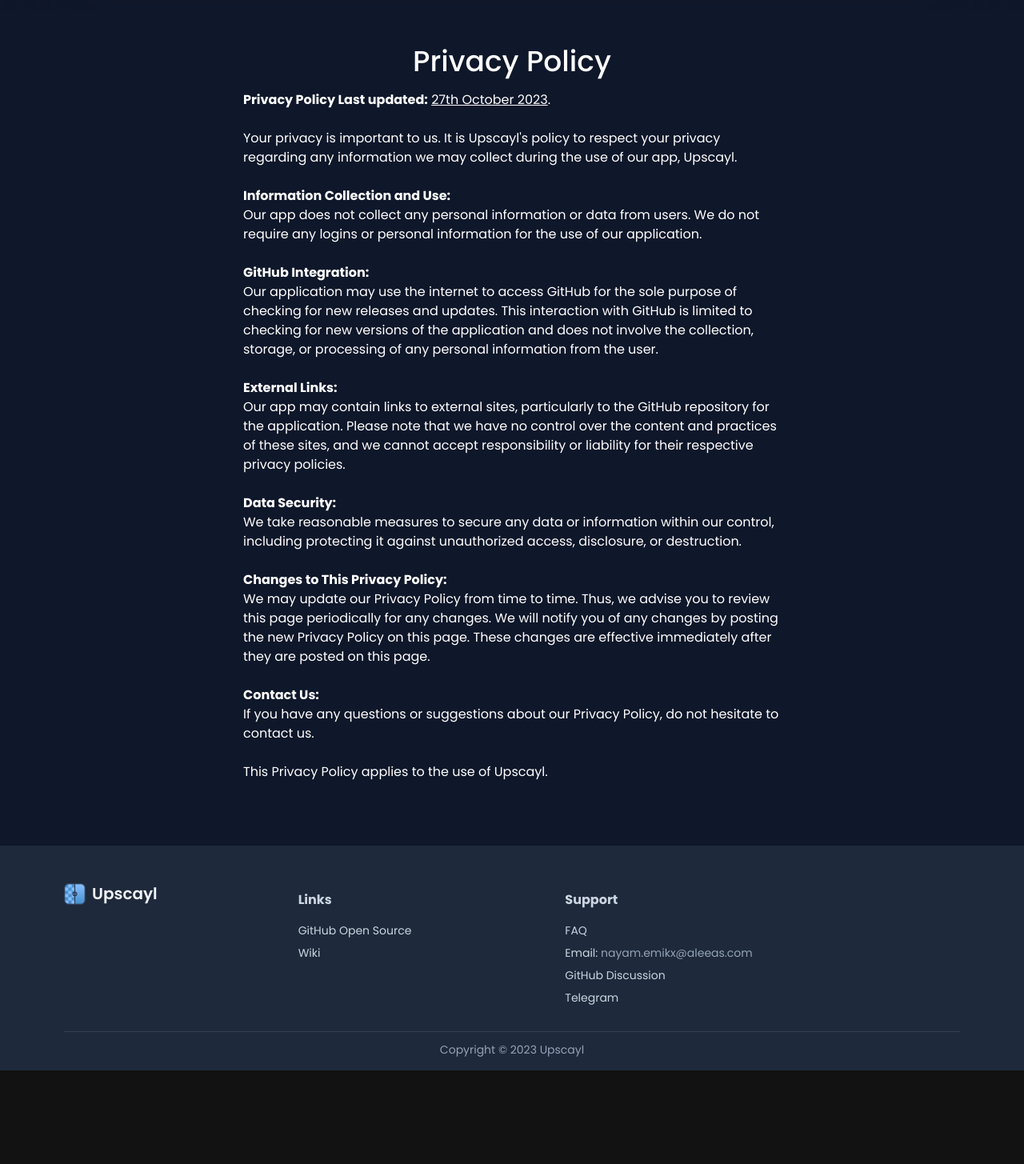
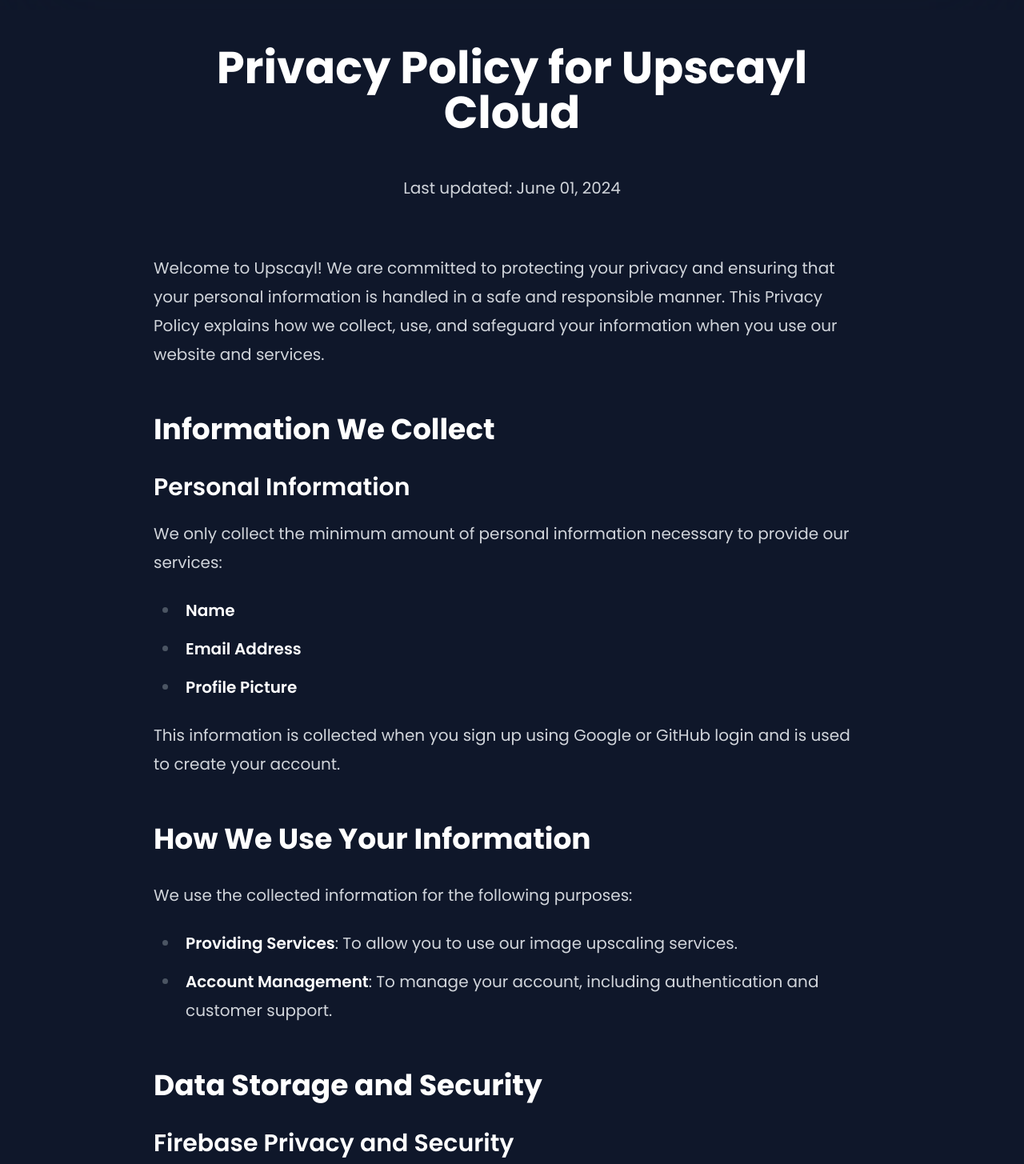
Before and after one commit to upscayl/upscayl.github.io, a SvelteKit app: page /privacy-policy in a window 1280 px wide. Shown: the part 55-1510 px from the top of the page at 80% size. Before the commit the page ends 1393 px from the top, so only its background shows below. Built offline with nearby package versions, Linux system fonts and the light colour scheme.

Commit message:
ADd privacy

```diff
--- a/package.json
+++ b/package.json
@@ -18,6 +18,7 @@
 		"@sveltejs/adapter-auto": "^2.0.0",
 		"@sveltejs/adapter-static": "^2.0.3",
 		"@sveltejs/kit": "^1.20.4",
+		"@tailwindcss/typography": "^0.5.13",
 		"@types/cookie": "^0.5.1",
 		"@typescript-eslint/eslint-plugin": "^5.45.0",
 		"@typescript-eslint/parser": "^5.45.0",
--- a/src/routes/privacy-policy/+page.svelte
+++ b/src/routes/privacy-policy/+page.svelte
@@ -3,46 +3,113 @@
 
 <main class="min-h-screen w-screen">
 	<section
-		class="relative z-10 flex flex-col items-center justify-center gap-4 px-4 pt-32 sm:px-0 md:pt-28"
+		class="prose prose-invert lg:prose-xl relative z-10 mx-auto flex max-w-4xl flex-col items-center justify-center gap-4 px-4 pt-32 sm:px-0 md:pt-28"
 	>
-		<h1 class="text-4xl font-medium text-white">Privacy Policy</h1>
+		<div class="text-center">
+			<h1 class="text-center">Privacy Policy for Upscayl Cloud</h1>
+			<p>Last updated: June 01, 2024</p>
+		</div>
 
-		<p class="max-w-2xl">
-			<b>Privacy Policy Last updated:</b> <u>27th October 2023</u>. <br /><br />
-			Your privacy is important to us. It is Upscayl's policy to respect your privacy regarding any information
-			we may collect during the use of our app, Upscayl. <br /><br />
+		<div class="container">
+			<p>
+				Welcome to Upscayl! We are committed to protecting your privacy and ensuring that your
+				personal information is handled in a safe and responsible manner. This Privacy Policy
+				explains how we collect, use, and safeguard your information when you use our website and
+				services.
+			</p>
 
-			<b>Information Collection and Use:</b><br />
-			Our app does not collect any personal information or data from users. We do not require any logins
-			or personal information for the use of our application.
+			<h2>Information We Collect</h2>
 
-			<br /><br />
+			<h3>Personal Information</h3>
+			<p>
+				We only collect the minimum amount of personal information necessary to provide our
+				services:
+			</p>
+			<ul>
+				<li><strong>Name</strong></li>
+				<li><strong>Email Address</strong></li>
+				<li><strong>Profile Picture</strong></li>
+			</ul>
+			<p>
+				This information is collected when you sign up using Google or GitHub login and is used to
+				create your account.
+			</p>
 
-			<b>GitHub Integration:</b><br /> Our application may use the internet to access GitHub for the
-			sole purpose of checking for new releases and updates. This interaction with GitHub is limited
-			to checking for new versions of the application and does not involve the collection, storage,
-			or processing of any personal information from the user.
-			<br /><br />
+			<h2>How We Use Your Information</h2>
+			<p>We use the collected information for the following purposes:</p>
+			<ul>
+				<li>
+					<strong>Providing Services</strong>: To allow you to use our image upscaling services.
+				</li>
+				<li>
+					<strong>Account Management</strong>: To manage your account, including authentication and
+					customer support.
+				</li>
+			</ul>
 
-			<b>External Links:</b> <br /> Our app may contain links to external sites, particularly to the
-			GitHub repository for the application. Please note that we have no control over the content
-			and practices of these sites, and we cannot accept responsibility or liability for their
-			respective privacy policies.
-			<br /><br />
+			<h2>Data Storage and Security</h2>
 
-			<b>Data Security:</b><br />
-			We take reasonable measures to secure any data or information within our control, including protecting
-			it against unauthorized access, disclosure, or destruction.
-			<br /><br />
+			<h3>Firebase Privacy and Security</h3>
+			<p>
+				You can read more about Firebase's privacy and security practices here: <a
+					href="https://firebase.google.com/support/privacy">Firebase Privacy and Security</a
+				>.
+			</p>
 
-			<b>Changes to This Privacy Policy: </b><br />
-			We may update our Privacy Policy from time to time. Thus, we advise you to review this page periodically
-			for any changes. We will notify you of any changes by posting the new Privacy Policy on this page.
-			These changes are effective immediately after they are posted on this page. <br /><br />
+			<h2>Third-Party Services</h2>
 
-			<b>Contact Us:</b><br /> If you have any questions or suggestions about our Privacy Policy, do
-			not hesitate to contact us.
-			<br /><br /> This Privacy Policy applies to the use of Upscayl.
-		</p>
+			<h3>Payment Processing</h3>
+			<p>
+				Payments are handled by a third-party service. We do not store any payment information on
+				our servers. Please refer to the payment processor's privacy policy for details on how your
+				payment information is handled.
+			</p>
+
+			<h2>Data Retention</h2>
+			<ul>
+				<li>
+					<strong>Personal Information</strong>: Stored as long as your account is active or as
+					needed to provide you with services.
+				</li>
+				<li><strong>Original Images</strong>: Deleted after 24 hours.</li>
+				<li><strong>Upscaled Images</strong>: Deleted after 6 months.</li>
+			</ul>
+
+			<h2>Your Rights</h2>
+			<p>You have the right to:</p>
+			<ul>
+				<li>Access, update, or delete your personal information.</li>
+				<li>
+					Withdraw your consent at any time, where consent is the legal basis for processing your
+					information.
+				</li>
+				<li>
+					Lodge a complaint with a data protection authority if you believe your privacy rights have
+					been violated.
+				</li>
+			</ul>
+
+			<h2>No Tracking</h2>
+			<p>We do not use tracking technologies to track you across the web.</p>
+
+			<h2>Changes to This Privacy Policy</h2>
+			<p>
+				We may update this Privacy Policy from time to time. We will notify you of any changes by
+				posting the new Privacy Policy on our website. You are advised to review this Privacy Policy
+				periodically for any changes.
+			</p>
+
+			<h2>Contact Us</h2>
+			<p>If you have any questions about this Privacy Policy, please contact us at:</p>
+			<p>
+				<strong>Upscayl</strong><br />
+				Email: <a href="mailto:upscayl+privacy@gmail.com">upscayl+privacy@gmail.com</a>
+			</p>
+
+			<p>
+				Thank you for trusting Upscayl with your personal information. We are committed to ensuring
+				your privacy and safeguarding your data.
+			</p>
+		</div>
 	</section>
 </main>
--- /dev/null
+++ b/src/routes/tos/+page.svelte
@@ -0,0 +1,73 @@
+<script lang="ts">
+</script>
+
+<main class="min-h-screen w-screen">
+	<section
+		class="prose prose-invert lg:prose-xl relative z-10 mx-auto flex max-w-4xl flex-col items-center justify-center gap-4 px-4 pt-32 sm:px-0 md:pt-28"
+	>
+		<div class="text-center">
+			<h1 class="text-center">Privacy Policy for Upscayl Cloud</h1>
+			<p>Last updated: June 01, 2024</p>
+		</div>
+
+		<div class="container">
+			<p>
+				For the purpose of these Terms and Conditions, the term "we", "us", "our" used anywhere on
+				this page shall mean Upscayl. "you", "your", "user", "visitor" shall mean any natural or
+				legal person who is visiting our website and/or agreed to purchase from us.
+			</p>
+			<p>
+				Your use of the website and/or purchase from us are governed by the following Terms and
+				Conditions:
+			</p>
+			<ul>
+				<li>The content of the pages of this website is subject to change without notice.</li>
+				<li>
+					Neither we nor any third parties provide any warranty or guarantee as to the accuracy,
+					timeliness, performance, completeness, or suitability of the information and materials
+					found or offered on this website for any particular purpose. You acknowledge that such
+					information and materials may contain inaccuracies or errors, and we expressly exclude
+					liability for any such inaccuracies or errors to the fullest extent permitted by law.
+				</li>
+				<li>
+					Your use of any information or materials on our website and/or product pages is entirely
+					at your own risk, for which we shall not be liable. It shall be your own responsibility to
+					ensure that any products, services, or information available through our website and/or
+					product pages meet your specific requirements.
+				</li>
+				<li>
+					Our website contains material which is owned by or licensed to us. This material includes,
+					but is not limited to, the design, layout, look, appearance, and graphics. Reproduction is
+					prohibited other than in accordance with the copyright notice, which forms part of these
+					terms and conditions.
+				</li>
+				<li>
+					All trademarks reproduced in our website which are not the property of, or licensed to,
+					the operator are acknowledged on the website.
+				</li>
+				<li>
+					Unauthorized use of information provided by us shall give rise to a claim for damages
+					and/or be a criminal offense.
+				</li>
+				<li>
+					From time to time our website may also include links to other websites. These links are
+					provided for your convenience to provide further information.
+				</li>
+				<li>
+					You may not create a link to our website from another website or document without
+					Upscayl’s prior written consent.
+				</li>
+				<li>
+					Any dispute arising out of use of our website and/or purchase with us and/or any
+					engagement with us is subject to the laws of India.
+				</li>
+				<li>
+					We shall be under no liability whatsoever in respect of any loss or damage arising
+					directly or indirectly out of the decline of authorization for any transaction, on account
+					of the cardholder having exceeded the preset limit mutually agreed by us with our
+					acquiring bank from time to time.
+				</li>
+			</ul>
+		</div>
+	</section>
+</main>
--- /dev/null
+++ b/src/routes/tos/+page.ts
@@ -0,0 +1 @@
+export const prerender = true;
--- a/tailwind.config.js
+++ b/tailwind.config.js
@@ -15,5 +15,5 @@
 			}
 		}
 	},
-	plugins: []
+	plugins: [require('@tailwindcss/typography')]
 };
```
Also changed, not shown: 1 other file (tests, documents, lock files or other folders).
